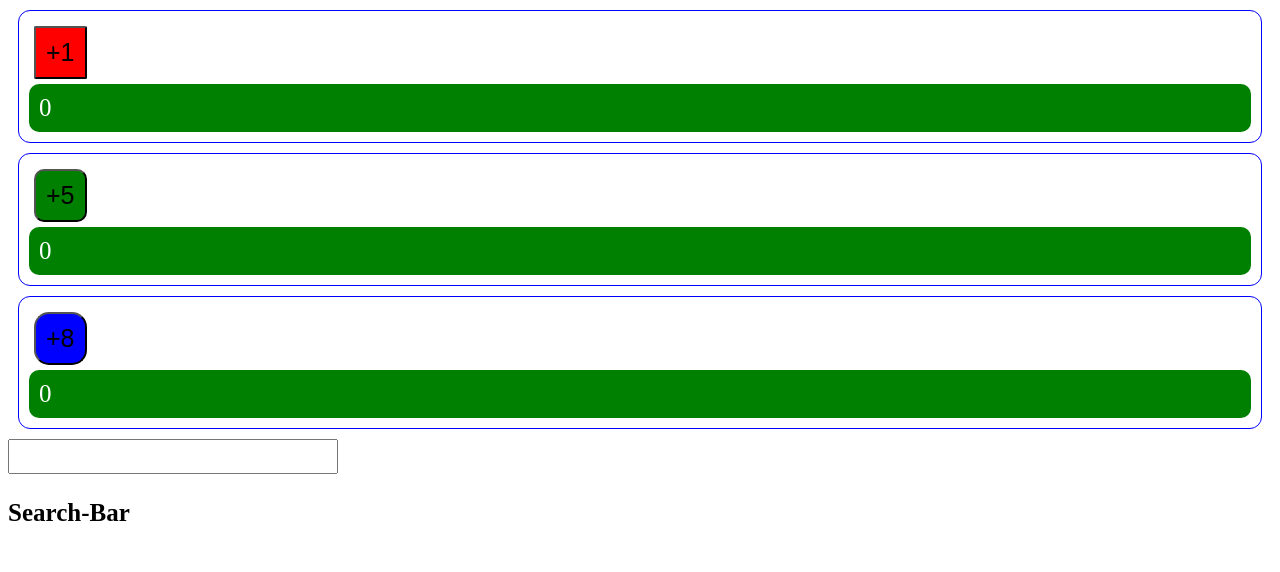
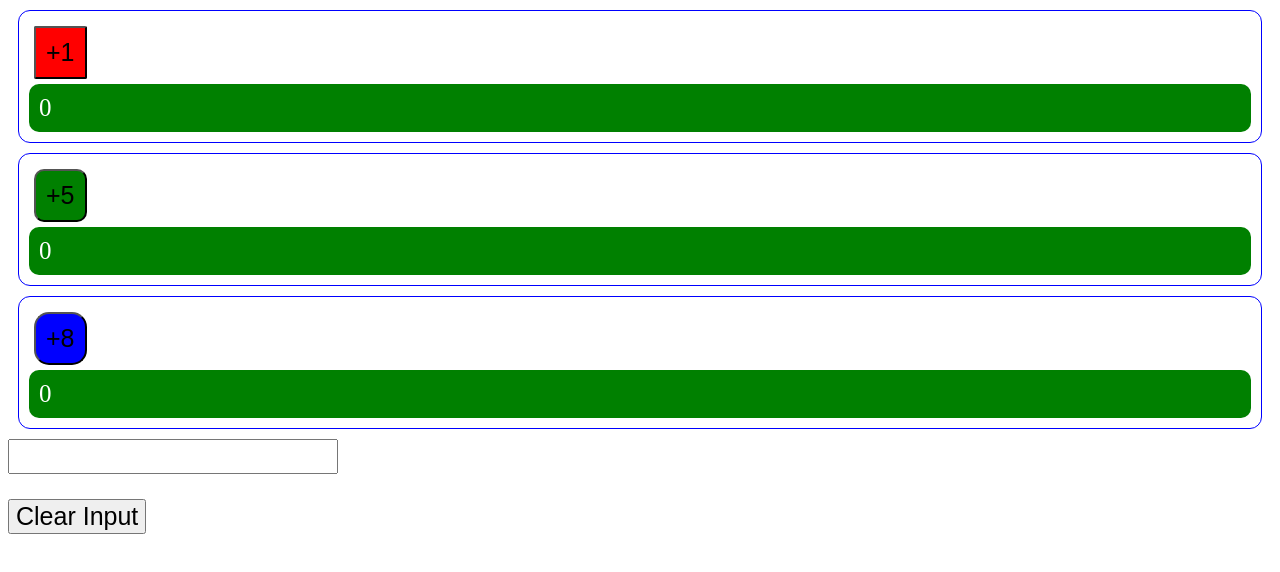
Before and after one commit to Ekene-Ejeh/Intro-to-React, a React (Create React App) app: page / in a window 1280 px wide. Shown: the top 572 px of the page. Built offline with nearby package versions, Linux system fonts and the light colour scheme.

Commit message:
added a clear btn to the SearchBar component and it works

```diff
--- a/src/components/SearchBar/SearchBar.jsx
+++ b/src/components/SearchBar/SearchBar.jsx
@@ -8,11 +8,15 @@ const SearchBar = () => {
 		setSearchValue(event.target.value);
 	};
 
+	const handleClearBtn = () => {
+		setSearchValue("");
+	};
+
 	return (
 		<div className="">
 			<input type="text" value={searchValue} onChange={handleInputChange} />
 			<h3>{searchValue}</h3>
-			<h2>Search-Bar</h2>
+			<button onClick={handleClearBtn}>Clear Input</button>
 		</div>
 	);
 };
```
